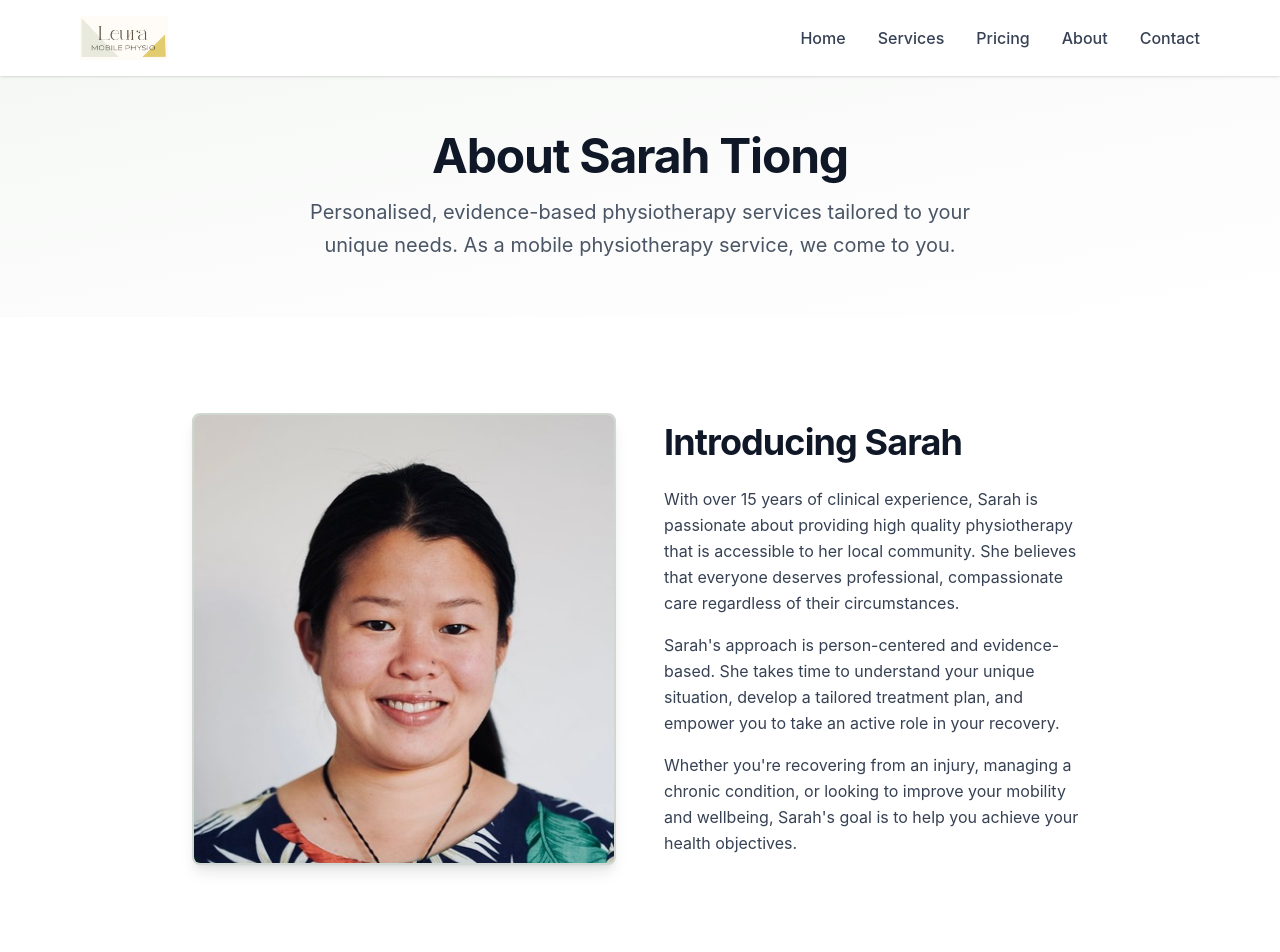
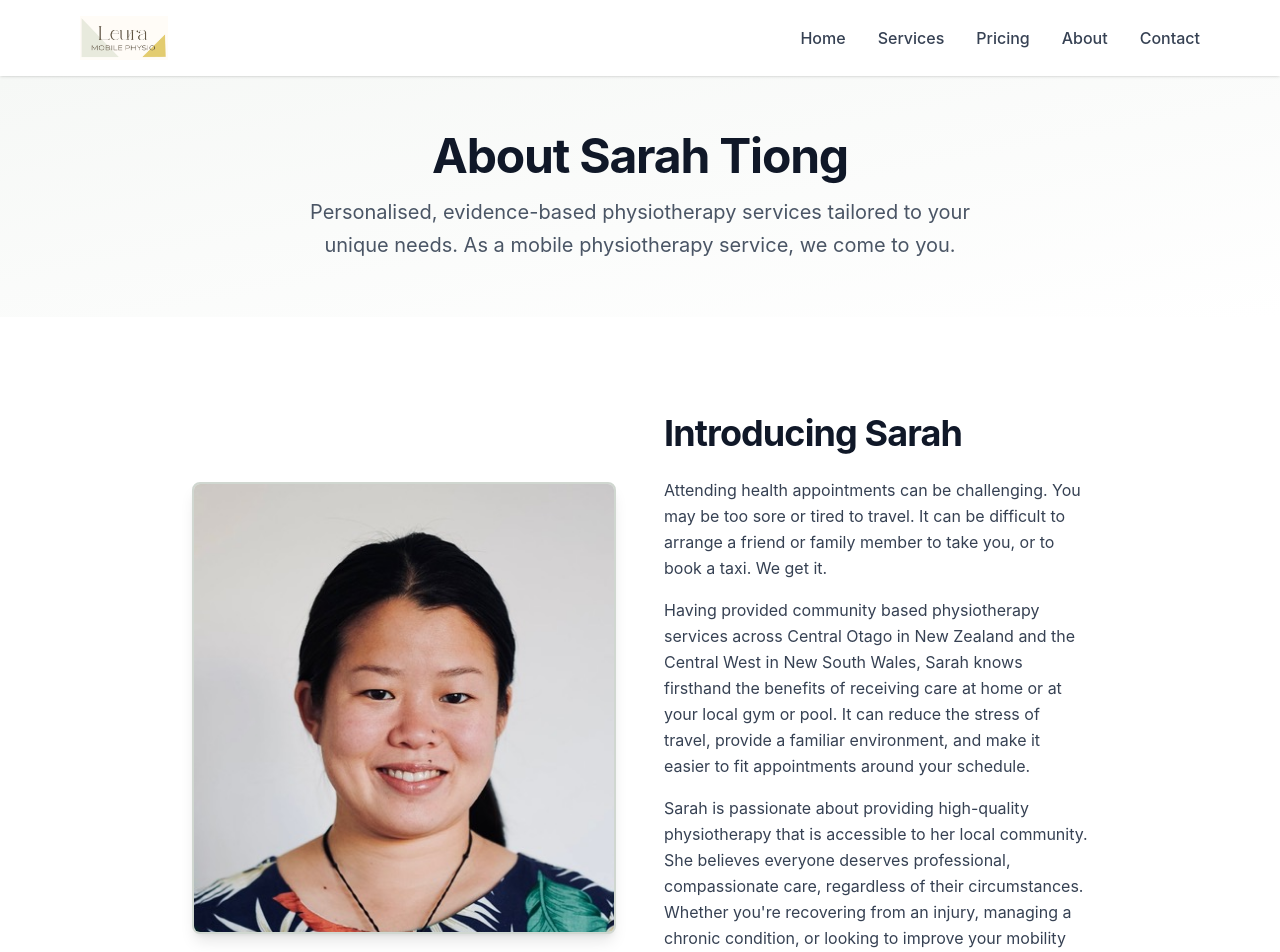
Before and after one commit to alexmantaut/leura-mobile-physio-web, a Next.js app: page /about in a window 1280 px wide. Shown: the top 952 px of the page. Built offline with nearby package versions, Linux system fonts and the light colour scheme.

Commit message:
Changed introducing sarah text

```diff
--- a/src/app/about/page.tsx
+++ b/src/app/about/page.tsx
@@ -46,13 +46,13 @@ export default function AboutPage() {
                 <h2 className="mb-6">Introducing Sarah</h2>
                 <div className="space-y-4 text-gray-600">
                   <p>
-                    With over 15 years of clinical experience, Sarah is passionate about providing high quality physiotherapy that is accessible to her local community. She believes that everyone deserves professional, compassionate care regardless of their circumstances.
+                    Attending health appointments can be challenging. You may be too sore or tired to travel. It can be difficult to arrange a friend or family member to take you, or to book a taxi. We get it.
                   </p>
                   <p>
-                    Sarah's approach is person-centered and evidence-based. She takes time to understand your unique situation, develop a tailored treatment plan, and empower you to take an active role in your recovery.
+                    Having provided community based physiotherapy services across Central Otago in New Zealand and the Central West in New South Wales, Sarah knows firsthand the benefits of receiving care at home or at your local gym or pool. It can reduce the stress of travel, provide a familiar environment, and make it easier to fit appointments around your schedule.
                   </p>
                   <p>
-                    Whether you're recovering from an injury, managing a chronic condition, or looking to improve your mobility and wellbeing, Sarah's goal is to help you achieve your health objectives.
+                    Sarah is passionate about providing high-quality physiotherapy that is accessible to her local community. She believes everyone deserves professional, compassionate care, regardless of their circumstances. Whether you're recovering from an injury, managing a chronic condition, or looking to improve your mobility and wellbeing, Sarah aims to support you in achieving your health and wellbeing goals.
                   </p>
                 </div>
               </div>
```
